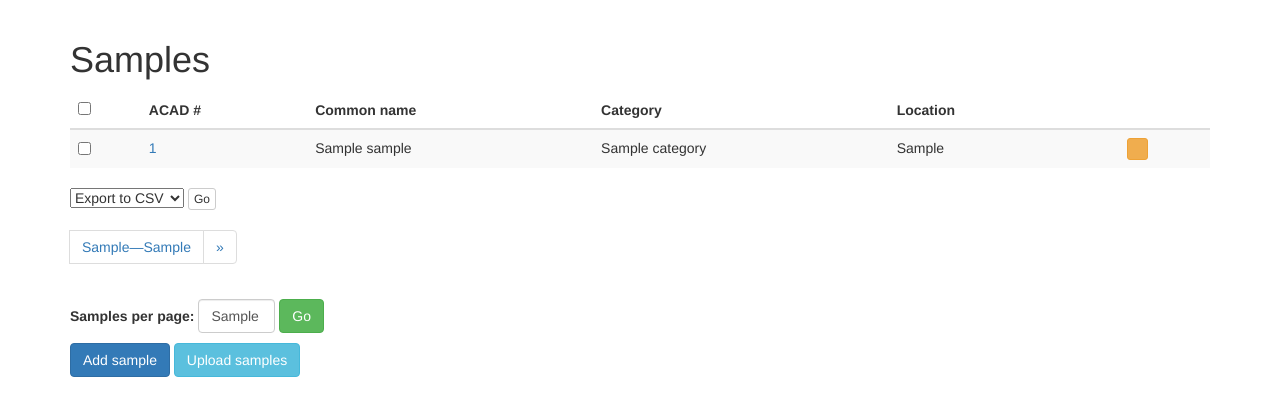
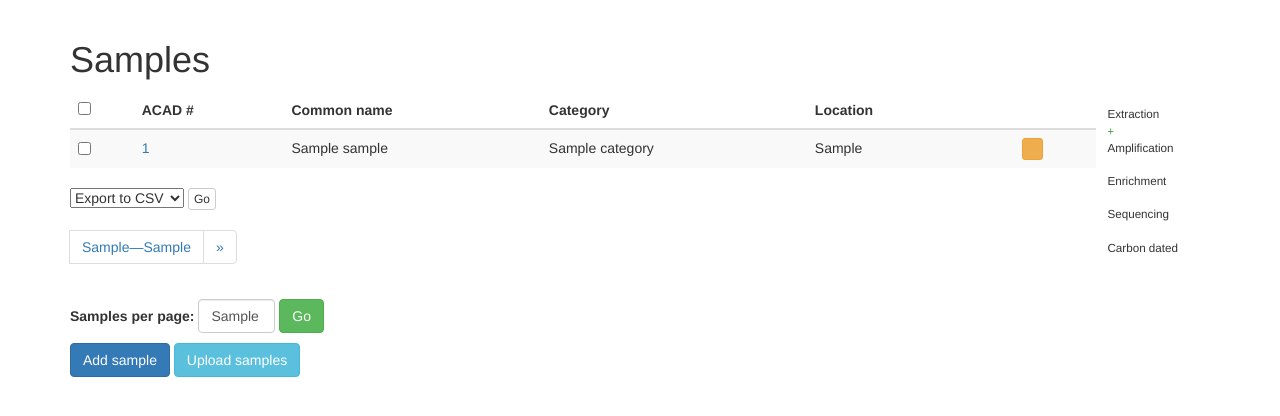
Before and after one commit to acadsamplesdb/acad_samples, a Django app: template samples/templates/sample/index.html in a window 1280 px wide. Shown: the part 51-467 px from the top of the page. Run offline with Django 3.2, Linux system fonts and the light colour scheme; the template is opened without the code that fills it: most values are stand-ins (such as "Sample title", 1, 10 or a date in 2020); some libraries are stand-ins or nearby versions; some web fonts are replaced.

Commit message:
Add visual indicators of samples
amplified, enriched, sequenced and etc
close #22

```diff
--- a/samples/templates/sample/sample_table.html
+++ b/samples/templates/sample/sample_table.html
@@ -1,4 +1,19 @@
 {% if sampleform %}<form method=post action="{% url 'samples_table_form' %}">{% csrf_token %}{% endif %}
+
+<dl style="float:right;font-size:smaller; margin-left: 1%; width: 9%;">
+    <dt><span class="glyphicon glyphicon-star" aria-hidden="true" style="color: red;"></span></dt>
+    <dd>Extraction</dd>
+    <dt><span class="glyphicon glyphicon-plus" aria-hidden="true" style="color: green;"></span></span></dt>
+    <dd>Amplification</dd>
+    <dt><span class="glyphicon glyphicon-play-circle" aria-hidden="true" style="color: magenta;"></span></dt>
+    <dd>Enrichment</dd>
+    <dt><span class="glyphicon glyphicon-ok" aria-hidden="true" style="color: black;"></span></dt>
+    <dd>Sequencing</dd>
+    <dt><span class="glyphicon glyphicon-star" aria-hidden="true" style="color: blue;"></dt>
+    <dd>Carbon dated</dd>
+</dl>
+
+<div style="float:left;width:90%">
 <table class="table table-striped sortable" id="samples">
     <thead>
         <tr>
@@ -19,12 +34,18 @@
             <td>{{ sample.common_name }}</td>
             <td>{{ sample.category }}</td>
             <td>{{ sample.get_location }}</td>
-            <td>{% if sample.is_extracted %}<span class="glyphicon glyphicon-star" aria-hidden="true" style="color: red;"></span>{% endif %}{% if sample.is_carbondated %}<span class="glyphicon glyphicon-star" aria-hidden="true" style="color: blue;"></span>{% endif %}</td>
+            <td>{% if sample.is_extracted %}<span class="glyphicon glyphicon-star" aria-hidden="true" style="color: red;"></span>{% endif %}
+                {% if sample.is_carbondated %}<span class="glyphicon glyphicon-star" aria-hidden="true" style="color: blue;"></span>{% endif %}
+                {% if sample.is_amplified %}<span class="glyphicon glyphicon-plus" aria-hidden="true" style="color: green;"></span>{% endif %}
+                {% if sample.is_enriched %}<span class="glyphicon glyphicon-play-circle" aria-hidden="true" style="color: magenta;"></span>{% endif %}
+                {% if sample.is_sequenced %}<span class="glyphicon glyphicon-ok" aria-hidden="true" style="color: black;"></span>{% endif %}
+            </td>
             <td><a class="btn btn-xs btn-warning" href="{% url 'sample_edit' sample.acad_num %}"><span class="glyphicon glyphicon-edit" aria-hidden="true"></span></a></td>
         </tr>
         {% endfor %}
     </tbody>
 </table>
+</div>
 {% if sampleform %}
 <select name="opt">
     <option value="csv">Export to CSV</option>
```
Also changed, not shown: samples/models.py (+17 -0 lines).
